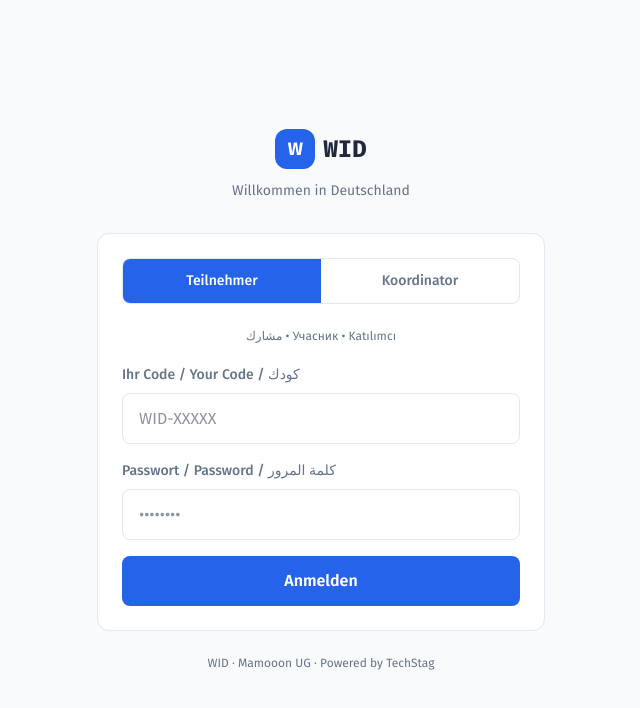
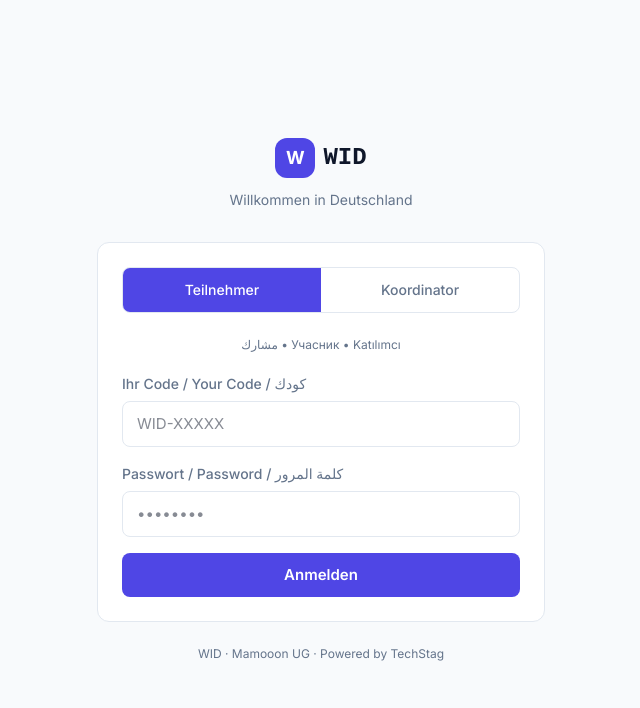
Before and after one commit to Sullynobugz/wid, a Next.js app: page /login in a window 1280 px wide. Shown: the top 708 px of the page, without its empty margins (319-959 px from the left). Built offline with nearby package versions, Linux system fonts and the light colour scheme.

Commit message:
feat: shared design system — Inter font, CSS variables, light/dark mode

```diff
--- a/app/globals.css
+++ b/app/globals.css
@@ -1,23 +1,51 @@
-@import url('https://fonts.googleapis.com/css2?family=Fira+Code:wght@400;500;600;700&family=Fira+Sans:wght@300;400;500;600;700&display=swap');
 @import "tailwindcss";
 
+/* ── TechStag Shared Design System ─────────────────────────── */
+
 :root {
-  --primary: #2563EB;
-  --primary-dark: #1D4ED8;
-  --accent: #F97316;
-  --bg: #F8FAFC;
-  --text: #1E293B;
-  --muted: #64748B;
-  --border: #E2E8F0;
-  --card: #FFFFFF;
-  --success: #16A34A;
-  --warning: #D97706;
+  --primary:         #4F46E5;
+  --primary-hover:   #4338CA;
+  --primary-subtle:  #EEF2FF;
+  --bg:              #F8FAFC;
+  --surface:         #FFFFFF;
+  --surface-2:       #F1F5F9;
+  --border:          #E2E8F0;
+  --text:            #0F172A;
+  --muted:           #64748B;
+  --success:         #16A34A;
+  --success-bg:      #F0FDF4;
+  --danger:          #DC2626;
+  --danger-bg:       #FEF2F2;
+  --warning:         #D97706;
+  --card:            #FFFFFF;
 }
+
+@media (prefers-color-scheme: dark) {
+  :root {
+    --primary:         #818CF8;
+    --primary-hover:   #6366F1;
+    --primary-subtle:  #1E1B4B;
+    --bg:              #0F172A;
+    --surface:         #1E293B;
+    --surface-2:       #334155;
+    --border:          #334155;
+    --text:            #F1F5F9;
+    --muted:           #94A3B8;
+    --success:         #22C55E;
+    --success-bg:      #052E16;
+    --danger:          #EF4444;
+    --danger-bg:       #450A0A;
+    --warning:         #F59E0B;
+    --card:            #1E293B;
+  }
+}
+
+/* ── Base ───────────────────────────────────────────────────── */
 
 * { box-sizing: border-box; }
 
 body {
-  font-family: 'Fira Sans', system-ui, sans-serif;
+  font-family: var(--font-inter), system-ui, sans-serif;
   background-color: var(--bg);
   color: var(--text);
   font-size: 16px;
@@ -26,29 +54,47 @@ body {
 }
 
 h1, h2, h3, h4 {
-  font-family: 'Fira Code', monospace;
-  font-weight: 600;
-  letter-spacing: -0.02em;
-  line-height: 1.2;
+  font-weight: 700;
+  letter-spacing: -0.025em;
+  line-height: 1.25;
 }
+
+/* ── Components ─────────────────────────────────────────────── */
 
 .btn-primary {
   background: var(--primary);
   color: white;
-  padding: 0.75rem 1.5rem;
+  padding: 0.625rem 1.25rem;
   border-radius: 0.5rem;
   font-weight: 600;
-  font-size: 1rem;
+  font-size: 0.9375rem;
   cursor: pointer;
   border: none;
-  transition: background 200ms, transform 150ms;
+  transition: background 150ms, opacity 150ms;
+  display: inline-flex;
+  align-items: center;
+  gap: 0.5rem;
+  text-decoration: none;
+}
+.btn-primary:hover  { background: var(--primary-hover); }
+.btn-primary:active { opacity: 0.85; }
+.btn-primary:disabled { opacity: 0.45; cursor: not-allowed; }
+
+.btn-secondary {
+  background: transparent;
+  color: var(--text);
+  padding: 0.625rem 1.25rem;
+  border-radius: 0.5rem;
+  font-weight: 500;
+  font-size: 0.9375rem;
+  cursor: pointer;
+  border: 1.5px solid var(--border);
+  transition: border-color 150ms, background 150ms;
   display: inline-flex;
   align-items: center;
   gap: 0.5rem;
 }
-.btn-primary:hover { background: var(--primary-dark); }
-.btn-primary:active { transform: scale(0.98); }
-.btn-primary:disabled { opacity: 0.5; cursor: not-allowed; }
+.btn-secondary:hover { border-color: var(--primary); color: var(--primary); }
 
 .card {
   background: var(--card);
@@ -59,19 +105,19 @@ h1, h2, h3, h4 {
 
 input, select, textarea {
   width: 100%;
-  padding: 0.75rem 1rem;
+  padding: 0.625rem 0.875rem;
   border: 1.5px solid var(--border);
   border-radius: 0.5rem;
-  font-size: 1rem;
+  font-size: 0.9375rem;
   font-family: inherit;
   color: var(--text);
-  background: white;
-  transition: border-color 200ms;
+  background: var(--surface);
+  transition: border-color 150ms, box-shadow 150ms;
   outline: none;
 }
 input:focus, select:focus, textarea:focus {
   border-color: var(--primary);
-  box-shadow: 0 0 0 3px rgba(37,99,235,0.1);
+  box-shadow: 0 0 0 3px color-mix(in srgb, var(--primary) 15%, transparent);
 }
 
 label {
@@ -82,7 +128,15 @@ label {
   margin-bottom: 0.375rem;
 }
 
+/* ── Scrollbar ──────────────────────────────────────────────── */
+
+::-webkit-scrollbar { width: 6px; height: 6px; }
+::-webkit-scrollbar-track { background: transparent; }
+::-webkit-scrollbar-thumb { background: var(--border); border-radius: 3px; }
+
+/* ── Print ──────────────────────────────────────────────────── */
+
 @media print {
   .no-print { display: none !important; }
-  body { background: white; }
+  body { background: white !important; color: #111 !important; }
 }
--- a/app/layout.tsx
+++ b/app/layout.tsx
@@ -1,5 +1,12 @@
 import type { Metadata } from 'next'
+import { Inter } from 'next/font/google'
 import './globals.css'
+
+const inter = Inter({
+  subsets: ['latin'],
+  variable: '--font-inter',
+  display: 'swap',
+})
 
 export const metadata: Metadata = {
   title: 'WID — Willkommen in Deutschland',
@@ -8,7 +15,7 @@ export const metadata: Metadata = {
 
 export default function RootLayout({ children }: { children: React.ReactNode }) {
   return (
-    <html lang="de" className="h-full">
+    <html lang="de" className={`h-full ${inter.variable}`}>
       <body className="min-h-full flex flex-col">{children}</body>
     </html>
   )
```
